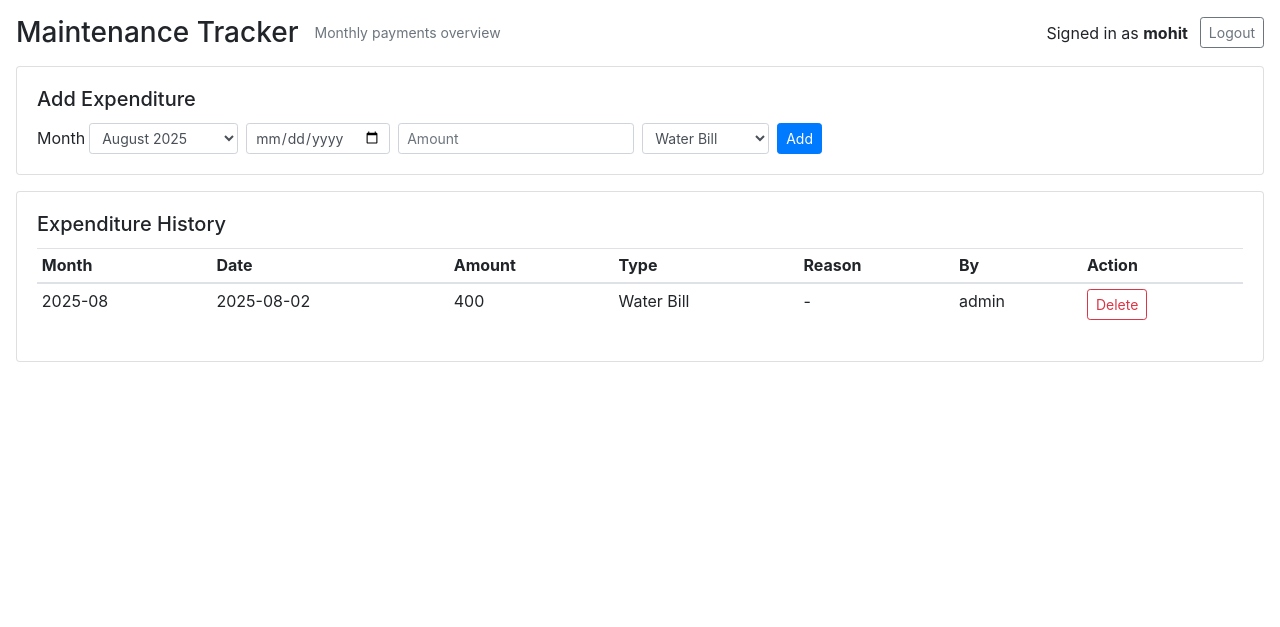
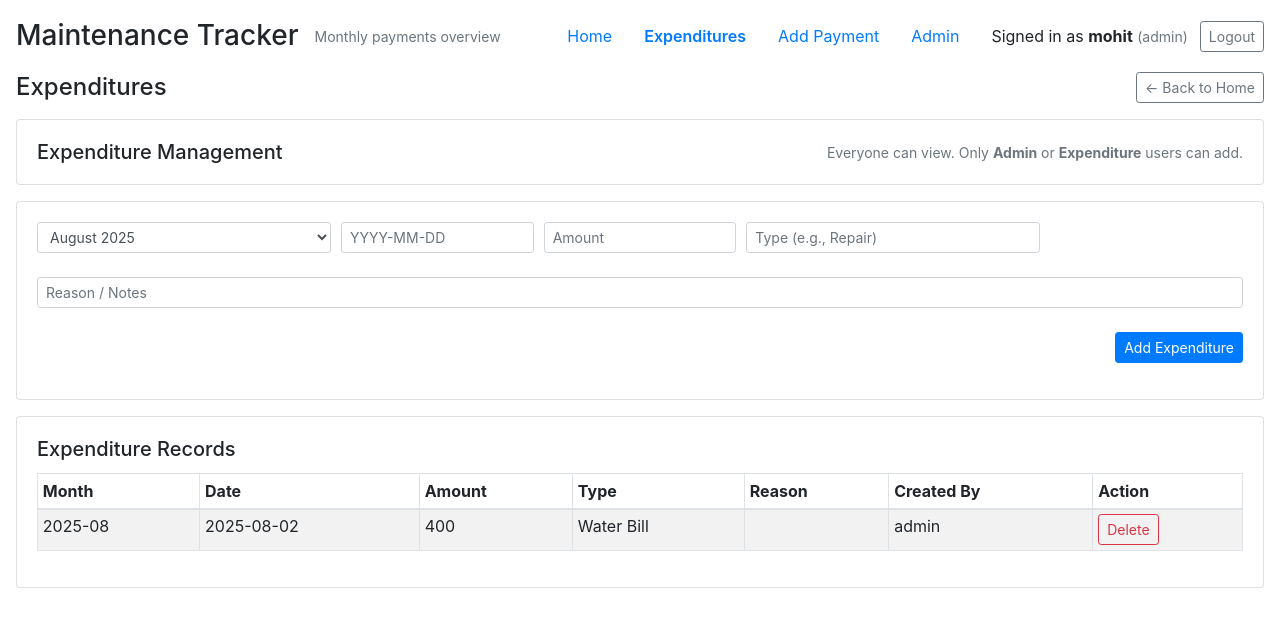
Before and after one commit to mohitraj/moderncity, a Flask app: page /expenditure in a window 1280 px wide. Shown: the top 627 px of the page. Run offline with Flask 3, Linux system fonts and the light colour scheme; a user stored in the database is signed in; data comes from the database, SQL or seed files in the repository; both versions use the stored data as it was after the commit; some libraries are stand-ins or nearby versions.

Commit message:
expenditure is viewablenow

```diff
--- a/app.py
+++ b/app.py
@@ -1,8 +1,7 @@
-# app.py (amended with decorator-based permissions)
+# app.py (full)
 from flask import Flask, g, render_template, request, redirect, url_for, session, flash, Response
 import sqlite3, os, io, csv
 from werkzeug.security import generate_password_hash, check_password_hash
-from datetime import datetime
 from functools import wraps
 
 APP_SECRET = 'change_this_secret'
@@ -20,6 +19,13 @@ MONTHS = [
 ]
 
 TOTAL_HOUSES = 60
+
+# Roles driven from here and passed to admin template
+ROLES = [
+    ('admin', 'Admin (full access, can manage users)'),
+    ('maintenance', 'Maintenance (can add maintenance records only)'),
+    ('expenditure', 'Expenditure (can add expenditure records only)')
+]
 
 app = Flask(__name__, template_folder='templates')
 app.secret_key = APP_SECRET
@@ -42,7 +48,6 @@ def close_connection(exception):
 # ---------------------------
 def is_builtin_admin():
     """Return True if session indicates builtin admin signed in."""
-    # builtin admin sets role 'admin' and username ADMIN_USER in login
     return session.get('username') == ADMIN_USER and session.get('role') == 'admin'
 
 def require_roles(*allowed_roles):
@@ -54,7 +59,7 @@ def require_roles(*allowed_roles):
     def decorator(f):
         @wraps(f)
         def wrapped(*args, **kwargs):
-            # If builtin admin is logged in, allow
+            # builtin admin always allowed
             if is_builtin_admin():
                 return f(*args, **kwargs)
 
@@ -62,7 +67,6 @@ def require_roles(*allowed_roles):
             if role in allowed_roles:
                 return f(*args, **kwargs)
 
-            # not allowed
             flash('You do not have permission to access that page. Please log in with an account that has the necessary role.')
             return redirect(url_for('login'))
         return wrapped
@@ -70,8 +74,7 @@ def require_roles(*allowed_roles):
 
 def only_admin_required():
     """
-    Return True if current user is builtin admin or user role 'admin'.
-    Keep as function for places where you prefer inline check.
+    Inline check used in admin panel routes (return True/False).
     """
     if is_builtin_admin():
         return True
@@ -87,12 +90,10 @@ def index():
     totals = {}
     expenditures_total = {}
 
-    # Create a mapping of display keys to database keys
     month_mapping = {}
     for display_key, db_key, label in MONTHS:
         month_mapping[display_key] = db_key
 
-        # fetch payments sum
         cur = db.execute('SELECT * FROM records WHERE month = ? ORDER BY house_number', (db_key,))
         rows = cur.fetchall()
         records[display_key] = rows
@@ -100,12 +101,10 @@ def index():
         tot_cur = db.execute('SELECT SUM(amount) as s FROM records WHERE month = ? AND amount IS NOT NULL', (db_key,))
         payments_sum = tot_cur.fetchone()['s'] or 0
 
-        # fetch expenditures sum for this month
         exp_cur = db.execute('SELECT SUM(amount) as s FROM expenditures WHERE month = ?', (db_key,))
         exp_sum = exp_cur.fetchone()['s'] or 0
         expenditures_total[display_key] = int(exp_sum)
 
-        # Net total = payments - expenditures
         totals[display_key] = int(payments_sum) - int(exp_sum)
 
     return render_template('index.html',
@@ -133,8 +132,7 @@ def login():
         cur = db.execute('SELECT * FROM users WHERE username = ?', (u,))
         user = cur.fetchone()
         if user and check_password_hash(user['password_hash'], p):
-            # use the role stored in DB; default to 'editor' if null
-            session['role'] = user['role'] or 'editor'
+            session['role'] = user['role'] or 'admin'
             session['username'] = user['username']
             flash(f"Signed in as {user['username']}")
             return redirect(url_for('index'))
@@ -152,8 +150,8 @@ def logout():
 
 # ----------------------
 # Maintenance (payments) routes
-# - /add is allowed for 'admin' and 'maintenance'
-# - edit/delete remain admin-only (as potentially destructive)
+# - /add: allowed for 'admin' and 'maintenance'
+# - edit/delete: admin-only
 # ----------------------
 @app.route('/add', methods=['GET','POST'])
 @require_roles('admin', 'maintenance')
@@ -182,7 +180,7 @@ def add():
     return render_template('add.html', total_houses=TOTAL_HOUSES, months=month_options)
 
 @app.route('/edit/<int:rec_id>', methods=['GET','POST'])
-@require_roles('admin')  # only admin can edit existing rows
+@require_roles('admin')
 def edit(rec_id):
     db = get_db()
     cur = db.execute('SELECT * FROM records WHERE id = ?', (rec_id,))
@@ -207,7 +205,7 @@ def edit(rec_id):
     return render_template('edit.html', rec=rec, months=month_options)
 
 @app.route('/delete/<int:rec_id>')
-@require_roles('admin')  # only admin can clear records
+@require_roles('admin')
 def delete(rec_id):
     db = get_db()
     db.execute('UPDATE records SET date_paid = NULL, amount = NULL WHERE id = ?', (rec_id,))
@@ -216,7 +214,7 @@ def delete(rec_id):
     return redirect(url_for('index'))
 
 # ----------------------
-# Export routes (read-only) - available to any signed in user / or public
+# Export routes
 # ----------------------
 @app.route('/export/<month_key>')
 def export_month(month_key):
@@ -239,7 +237,7 @@ def export_month(month_key):
         cw.writerow([r['house_number'], r['date_paid'] if r['date_paid'] is not None else '', r['amount'] if r['amount'] is not None else ''])
     output = si.getvalue()
     filename = f"payments_{db_key}.csv"
-    return Response(output, mimetype='text/csv', headers={'Content-Disposition': f'attachment; filename=\"{filename}\"'})
+    return Response(output, mimetype='text/csv', headers={'Content-Disposition': f'attachment; filename="{filename}"'})
 
 @app.route('/export_year/<year>')
 def export_year(year):
@@ -253,15 +251,14 @@ def export_year(year):
         cw.writerow([r['house_number'], r['month'], r['date_paid'] if r['date_paid'] else '', r['amount'] if r['amount'] is not None else ''])
     output = si.getvalue()
     filename = f"payments_{year}.csv"
-    return Response(output, mimetype='text/csv', headers={'Content-Disposition': f'attachment; filename=\"{filename}\"'})
+    return Response(output, mimetype='text/csv', headers={'Content-Disposition': f'attachment; filename="{filename}"'})
 
 # ----------------------
 # Admin panel (create users)
-# Only builtin admin or users with role 'admin' can access
+# Only builtin admin or users with role 'admin' can access/create/delete users
 # ----------------------
 @app.route('/admin', methods=['GET','POST'])
 def admin_panel():
-    # only builtin admin or user with role 'admin' can create accounts
     if not only_admin_required():
         flash('Admin access required')
         return redirect(url_for('login'))
@@ -269,7 +266,7 @@ def admin_panel():
     if request.method == 'POST':
         username = (request.form.get('username') or '').strip()
         password = request.form.get('password')
-        role = request.form.get('role') or 'editor'
+        role = request.form.get('role') or 'admin'
         if not username or not password:
             flash('Username and password required')
             return redirect(url_for('admin_panel'))
@@ -281,14 +278,10 @@ def admin_panel():
         except sqlite3.IntegrityError:
             flash('Username already exists')
         return redirect(url_for('admin_panel'))
-    ROLES = [
-    ('admin', 'Admin (full access, can manage users)'),
-    ('maintenance', 'Maintenance (can add maintenance records only)'),
-    ('expenditure', 'Expenditure (can add expenditure records only)')
-]
 
     users = db.execute('SELECT id, username, role FROM users ORDER BY username').fetchall()
-    return render_template('admin.html', users=users,roles=ROLES)
+    # pass ROLES so template can render the dropdown
+    return render_template('admin.html', users=users, roles=ROLES)
 
 @app.route('/admin/delete_user/<int:user_id>')
 def delete_user(user_id):
@@ -303,14 +296,20 @@ def delete_user(user_id):
 
 # ----------------------
 # Expenditure routes
-# - allowed for 'admin' and 'expenditure'
-# - deleting expenditure left admin-only
+# - Viewable by anyone
+# - Only admin or expenditure role (or builtin admin) can POST (add)
+# - Deleting is admin-only
 # ----------------------
 @app.route('/expenditure', methods=['GET','POST'])
-@require_roles('admin', 'expenditure')
 def expenditure():
     db = get_db()
+
+    # POST (create) -> restrict to admin/expenditure
     if request.method == 'POST':
+        if not (is_builtin_admin() or session.get('role') in ('admin', 'expenditure')):
+            flash('You do not have permission to add expenditures. Please log in with an account that has the necessary role.')
+            return redirect(url_for('login'))
+
         month = request.form.get('month')  # database key like '2025-08'
         date = request.form.get('date') or None
         amount = request.form.get('amount') or '0'
@@ -329,13 +328,13 @@ def expenditure():
         flash('Expenditure recorded')
         return redirect(url_for('expenditure'))
 
-    # list expenditures and provide form
+    # GET -> everyone can view the list
     exp_rows = db.execute('SELECT * FROM expenditures ORDER BY month DESC, date DESC').fetchall()
     month_options = [(db_key, label) for _, db_key, label in MONTHS]
     return render_template('expenditure.html', expenditures=exp_rows, months=month_options)
 
 @app.route('/expenditure/delete/<int:exp_id>')
-@require_roles('admin')  # only admin can delete expenditures
+@require_roles('admin')
 def delete_expenditure(exp_id):
     db = get_db()
     db.execute('DELETE FROM expenditures WHERE id = ?', (exp_id,))
@@ -349,5 +348,4 @@ def delete_expenditure(exp_id):
 if __name__ == '__main__':
     if not os.path.exists(DB_PATH):
         print("Database not found. Run 'python init_db.py' to create it.")
-    # debug True for dev only
     app.run(host="0.0.0.0", debug=True)
--- a/templates/expenditure.html
+++ b/templates/expenditure.html
@@ -1,81 +1,98 @@
 {% extends 'layout.html' %}
 {% block content %}
+
+<div class="d-flex justify-content-between align-items-center mb-3">
+  <h4 class="mb-0">Expenditures</h4>
+  <a href="{{ url_for('index') }}" class="btn btn-sm btn-outline-secondary">
+    ← Back to Home
+  </a>
+</div>
+
+<div class="card mb-3">
+  <div class="card-body d-flex justify-content-between align-items-center">
+    <h5 class="card-title mb-0">Expenditure Management</h5>
+    <small class="text-muted">
+      Everyone can view. Only <strong>Admin</strong> or <strong>Expenditure</strong> users can add.
+    </small>
+  </div>
+</div>
+
+{# Show add form only if authorized #}
+{% if session.username == 'admin' or session.role == 'admin' or session.role == 'expenditure' %}
 <div class="card mb-3">
   <div class="card-body">
-    <h5 class="card-title">Add Expenditure</h5>
-    <form method="post" class="form-inline">
-      <div class="form-group mr-2">
-        <label class="mr-1">Month</label>
+    <form method="post" class="form-row">
+      <div class="form-group col-md-3">
+        <label class="sr-only">Month</label>
         <select name="month" class="form-control form-control-sm">
-          {% for key,label in months %}
-            <option value="{{key}}">{{label}}</option>
+          {% for value, label in months %}
+            <option value="{{ value }}">{{ label }}</option>
           {% endfor %}
         </select>
       </div>
-      <div class="form-group mr-2">
-        <input type="date" name="date" class="form-control form-control-sm" value="{{ (None) }}">
+      <div class="form-group col-md-2">
+        <input name="date" class="form-control form-control-sm" placeholder="YYYY-MM-DD">
       </div>
-      <div class="form-group mr-2">
+      <div class="form-group col-md-2">
         <input name="amount" class="form-control form-control-sm" placeholder="Amount" required>
       </div>
-      <div class="form-group mr-2">
-        <select name="type" id="expType" class="form-control form-control-sm">
-          <option value="Water Bill">Water Bill</option>
-          <option value="Electricity Bill">Electricity Bill</option>
-          <option value="Other">Other</option>
-        </select>
+      <div class="form-group col-md-3">
+        <input name="type" class="form-control form-control-sm" placeholder="Type (e.g., Repair)">
       </div>
-      <div class="form-group mr-2" id="reasonWrap" style="display:none;">
-        <input name="reason" id="reason" class="form-control form-control-sm" placeholder="Reason (optional)">
+      <div class="form-group col-md-12 mt-2">
+        <input name="reason" class="form-control form-control-sm" placeholder="Reason / Notes">
       </div>
-      <button class="btn btn-sm btn-primary">Add</button>
+      <div class="form-group col-md-12 text-right mt-2">
+        <button class="btn btn-sm btn-primary">Add Expenditure</button>
+      </div>
     </form>
   </div>
 </div>
+{% else %}
+<div class="alert alert-info">
+  You can view expenditures here. To add expenditures, sign in with an account that has the
+  <strong>expenditure</strong> or <strong>admin</strong> role.
+</div>
+{% endif %}
 
 <div class="card">
   <div class="card-body">
-    <h5 class="card-title">Expenditure History</h5>
-    <div class="table-responsive">
-      <table class="table table-sm">
+    <h5 class="card-title">Expenditure Records</h5>
+    <table class="table table-sm table-striped table-bordered">
       <thead>
-          <tr><th>Month</th><th>Date</th><th>Amount</th><th>Type</th><th>Reason</th><th>By</th><th>Action</th></tr>
+        <tr>
+          <th>Month</th>
+          <th>Date</th>
+          <th>Amount</th>
+          <th>Type</th>
+          <th>Reason</th>
+          <th>Created By</th>
+          <th>Action</th>
+        </tr>
       </thead>
       <tbody>
         {% for e in expenditures %}
         <tr>
           <td>{{ e.month }}</td>
-            <td>{{ e.date if e.date else '-' }}</td>
+          <td>{{ e.date }}</td>
           <td>{{ e.amount }}</td>
           <td>{{ e.type }}</td>
-            <td>{{ e.reason if e.reason else '-' }}</td>
+          <td>{{ e.reason }}</td>
           <td>{{ e.created_by }}</td>
-            <td><a href="{{ url_for('delete_expenditure', exp_id=e.id) }}" class="btn btn-sm btn-outline-danger" onclick="return confirm('Delete expenditure?')">Delete</a></td>
+          <td>
+            {% if session.username == 'admin' or session.role == 'admin' %}
+              <a href="{{ url_for('delete_expenditure', exp_id=e.id) }}"
+                 class="btn btn-sm btn-outline-danger"
+                 onclick="return confirm('Delete this expenditure?')">Delete</a>
+            {% else %}
+              <small class="text-muted">Admin only</small>
+            {% endif %}
+          </td>
         </tr>
         {% endfor %}
-          {% if expenditures|length == 0 %}
-          <tr><td colspan="7" class="text-center text-muted">No expenditures recorded.</td></tr>
-          {% endif %}
       </tbody>
     </table>
   </div>
 </div>
-</div>
 
-<script>
-document.addEventListener('DOMContentLoaded', function(){
-  var typeEl = document.getElementById('expType');
-  var reasonWrap = document.getElementById('reasonWrap');
-  function toggleReason(){
-    if(typeEl.value === 'Other'){
-      reasonWrap.style.display = 'inline-block';
-    } else {
-      reasonWrap.style.display = 'none';
-      document.getElementById('reason').value = '';
-    }
-  }
-  typeEl.addEventListener('change', toggleReason);
-  toggleReason();
-});
-</script>
 {% endblock %}
--- a/templates/layout.html
+++ b/templates/layout.html
@@ -45,10 +45,21 @@
       tfoot th, tfoot td {
         font-weight: 600;
       }
+
+      /* Navbar link active visual (simple) */
+      .nav-link.active {
+        font-weight: 600;
+      }
+
+      /* Small utility for quick-links card on index */
+      .quick-links .btn + .btn {
+        margin-top: 0.5rem;
+      }
     </style>
   </head>
   <body>
     <div class="container-fluid p-3">
+      <!-- Header row with site title + compact nav -->
       <div class="d-flex justify-content-between align-items-center mb-3 header-row">
         <div class="d-flex align-items-center">
           <h3 class="mb-0 mr-3">Maintenance Tracker</h3>
@@ -57,21 +68,42 @@
         </div>
 
         <div class="d-flex align-items-center header-right">
+          <!-- Primary links (always visible) -->
+          <nav class="nav mr-3 d-none d-sm-flex">
+            <a class="nav-link {% if request.endpoint == 'index' %}active{% endif %}" href="{{ url_for('index') }}">Home</a>
+            <a class="nav-link {% if request.endpoint == 'expenditure' %}active{% endif %}" href="{{ url_for('expenditure') }}">Expenditures</a>
+
+            {# Show Add Payment link to admin/maintenance #}
+            {% if session.get('role') in ['admin','maintenance'] or session.get('username') == 'admin' %}
+            <a class="nav-link {% if request.endpoint == 'add' %}active{% endif %}" href="{{ url_for('add') }}">Add Payment</a>
+            {% endif %}
+
+            {# Admin panel link only for real admin (builtin or role) #}
+            {% if session.get('username') == 'admin' or session.get('role') == 'admin' %}
+            <a class="nav-link {% if request.endpoint == 'admin_panel' %}active{% endif %}" href="{{ url_for('admin_panel') }}">Admin</a>
+            {% endif %}
+          </nav>
+
+          <!-- Authentication area -->
           {% if session.get('username') %}
             <span class="mr-2 d-none d-sm-inline">
-    Signed in as <strong>{{ session['username'] }}</strong>
+              Signed in as <strong>{{ session.get('username') }}</strong>
+              {% if session.get('role') %} <small class="text-muted">({{ session.get('role') }})</small>{% endif %}
             </span>
             <a href="{{ url_for('logout') }}" class="btn btn-sm btn-outline-secondary ml-1">Logout</a>
           {% else %}
             <a href="{{ url_for('login') }}" class="btn btn-sm btn-primary">Sign in</a>
           {% endif %}
-
         </div>
       </div>
 
       {% with messages = get_flashed_messages() %}
         {% if messages %}
-          <div class="alert alert-info">{{ messages[0] }}</div>
+          <div class="mb-3">
+            {% for m in messages %}
+              <div class="alert alert-info">{{ m }}</div>
+            {% endfor %}
+          </div>
         {% endif %}
       {% endwith %}
 
```
Also changed, not shown: templates/admin.html (+34 -6 lines), maintenance.db. Lines whose indentation alone changed are shown as unchanged.
